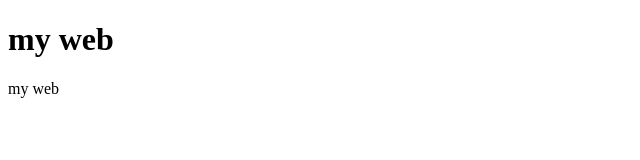
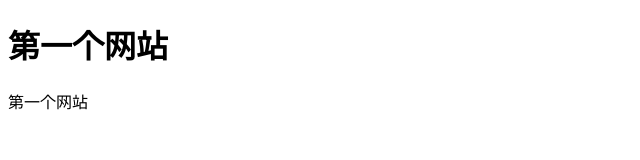
Before and after one commit to ym831143/ym831143.github.io, a plain HTML site: page index.html in a window 1280 px wide. Shown: the whole page, without its empty margins (0-640 px from the left). Drawn offline with Linux system fonts and the light colour scheme.

Commit message:
Update index.html

```diff
--- a/index.html
+++ b/index.html
@@ -3,11 +3,11 @@
     <head>
         <meta charset="utf-8">
         <title>
-            hello github
+            我的第一个网站
         </title>
     </head>
     <body>
-        <h1> my web</h1>
-        <p> my web   </p>
+        <h1> 第一个网站</h1>
+        <p> 第一个网站</p>
     </body>
 </html>
```
